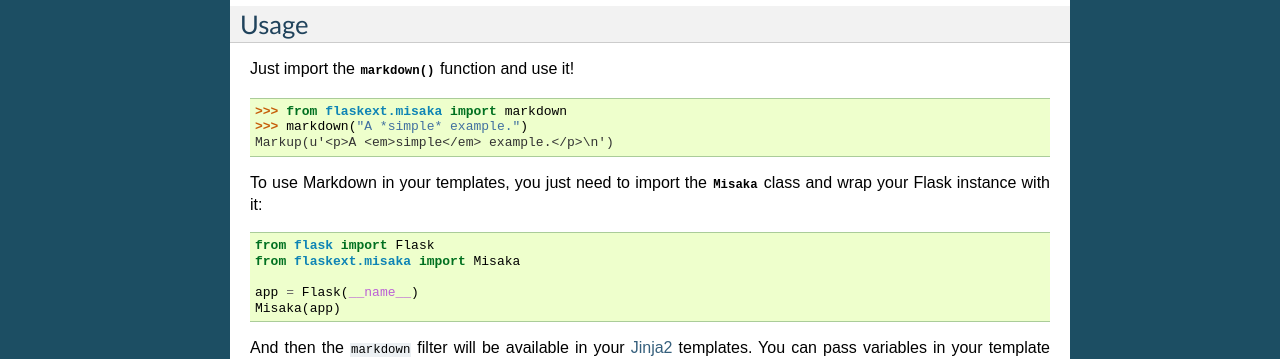
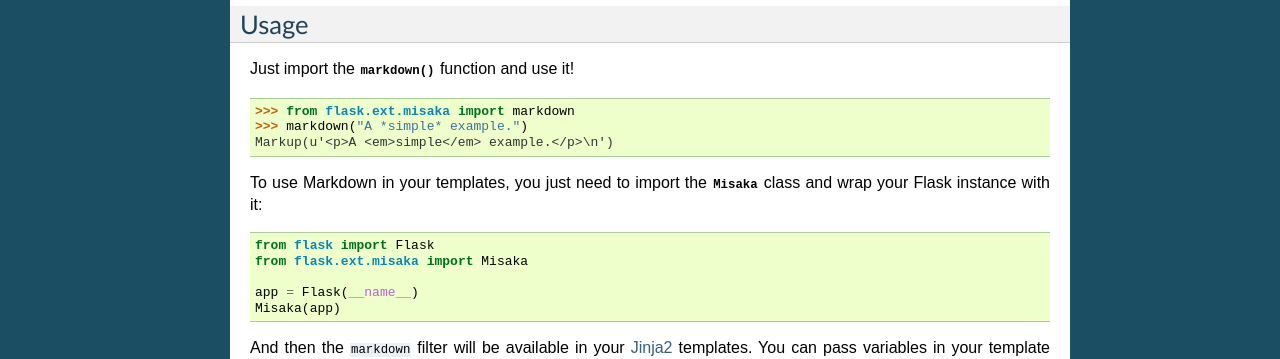
Before and after one commit to singingwolfboy/flask-misaka, a Sphinx documentation site: the page built from docs/index.rst, in a window 1280 px wide. Shown: the part 285-644 px from the top of the page. Built offline with Sphinx 7.4.7, drawn with Linux system fonts in a browser that asks for light colours.

Commit message:
Fix namespacing in example

```diff
--- a/docs/index.rst
+++ b/docs/index.rst
@@ -19,7 +19,7 @@ Usage
 ----------
 Just import the :func:`markdown` function and use it!
 
-  >>> from flaskext.misaka import markdown
+  >>> from flask.ext.misaka import markdown
   >>> markdown("A *simple* example.")
   Markup(u'<p>A <em>simple</em> example.</p>\n')
 
@@ -27,7 +27,7 @@ To use Markdown in your templates, you just need to import the :class:`Misaka`
 class and wrap your Flask instance with it::
 
   from flask import Flask
-  from flaskext.misaka import Misaka
+  from flask.ext.misaka import Misaka
 
   app = Flask(__name__)
   Misaka(app)
```
